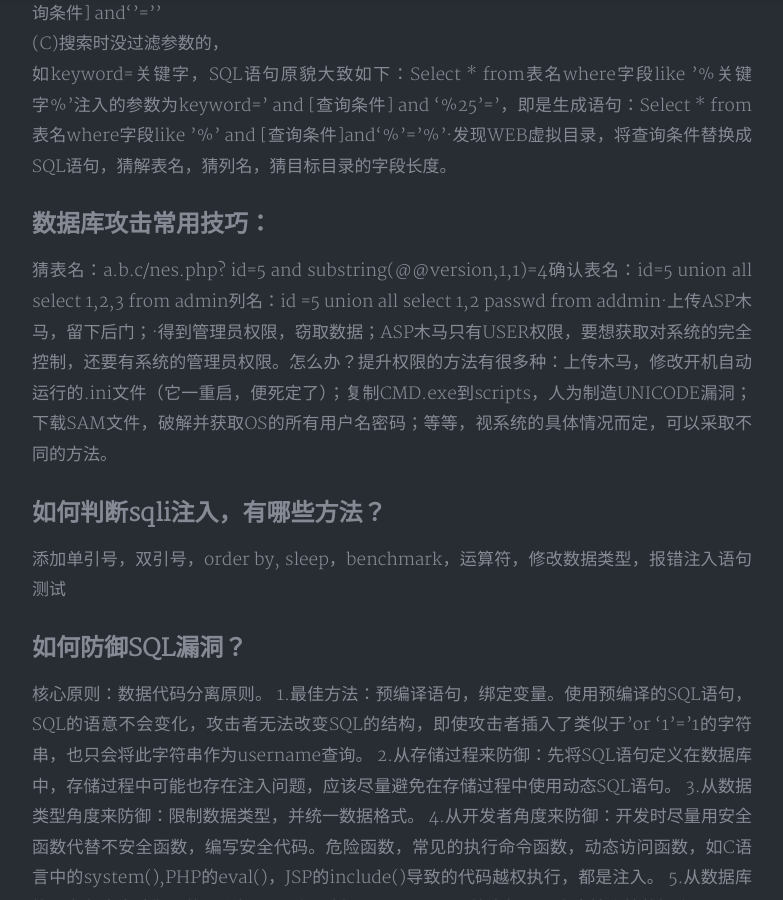
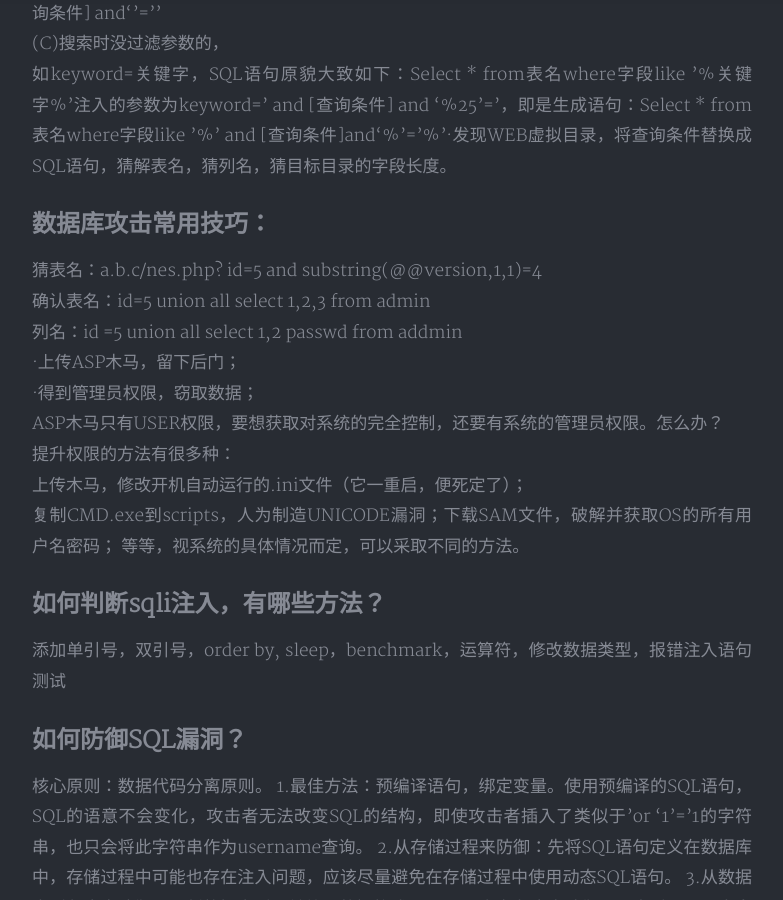
Before and after one commit to co0ontty/co0ontty.github.io, a Jekyll site: the page built from _posts/2019-5-6-resttudy.md, in a window 1280 px wide and 900 px high, scrolled down 4643 px. Shown: the whole window, without its empty margins (248-1031 px from the left). Built offline with Jekyll 4.4.1, drawn with Linux system fonts in a browser that asks for light colours; nearby versions of some CDN libraries; comment, search, counter and statistics services are not loaded; a style sheet for code colours, icons or effects is not loaded.

```diff
--- a/_posts/2019-5-6-resttudy.md
+++ b/_posts/2019-5-6-resttudy.md
@@ -133,7 +133,15 @@ SQL语句原貌大致概如下：Select * from表名where字段=’连续剧’
 (C)搜索时没过滤参数的，
 如keyword=关键字，SQL语句原貌大致如下：Select * from表名where字段like ’%关键字%’注入的参数为keyword=’ and [查询条件] and ‘%25’=’，即是生成语句：Select * from表名where字段like ’%’ and [查询条件]and‘%’=’%’·发现WEB虚拟目录，将查询条件替换成SQL语句，猜解表名，猜列名，猜目标目录的字段长度。
 ## 数据库攻击常用技巧：
-猜表名：a.b.c/nes.php? id=5 and substring(@@version,1,1)=4确认表名：id=5 union all select 1,2,3 from admin列名：id =5 union all select 1,2 passwd from addmin·上传ASP木马，留下后门；·得到管理员权限，窃取数据；ASP木马只有USER权限，要想获取对系统的完全控制，还要有系统的管理员权限。怎么办？提升权限的方法有很多种：上传木马，修改开机自动运行的.ini文件（它一重启，便死定了）；复制CMD.exe到scripts，人为制造UNICODE漏洞；下载SAM文件，破解并获取OS的所有用户名密码；等等，视系统的具体情况而定，可以采取不同的方法。
+猜表名：a.b.c/nes.php? id=5 and substring(@@version,1,1)=4
+确认表名：id=5 union all select 1,2,3 from admin
+列名：id =5 union all select 1,2 passwd from addmin
+·上传ASP木马，留下后门；
+·得到管理员权限，窃取数据；
+ASP木马只有USER权限，要想获取对系统的完全控制，还要有系统的管理员权限。怎么办？
+提升权限的方法有很多种：
+上传木马，修改开机自动运行的.ini文件（它一重启，便死定了）；
+复制CMD.exe到scripts，人为制造UNICODE漏洞；下载SAM文件，破解并获取OS的所有用户名密码；   等等，视系统的具体情况而定，可以采取不同的方法。
 ## 如何判断sqli注入，有哪些方法？
 添加单引号，双引号，order by, sleep，benchmark，运算符，修改数据类型，报错注入语句测试
 ## 如何防御SQL漏洞？
```
